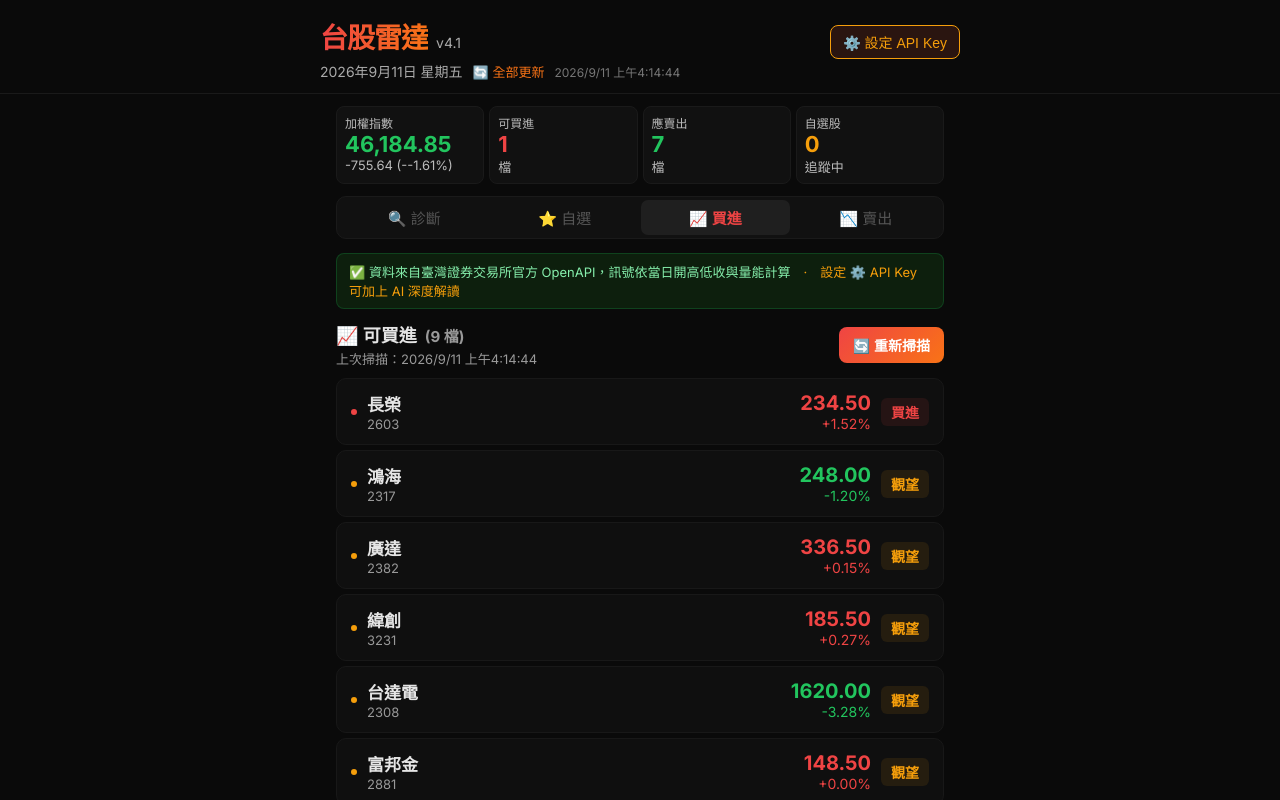
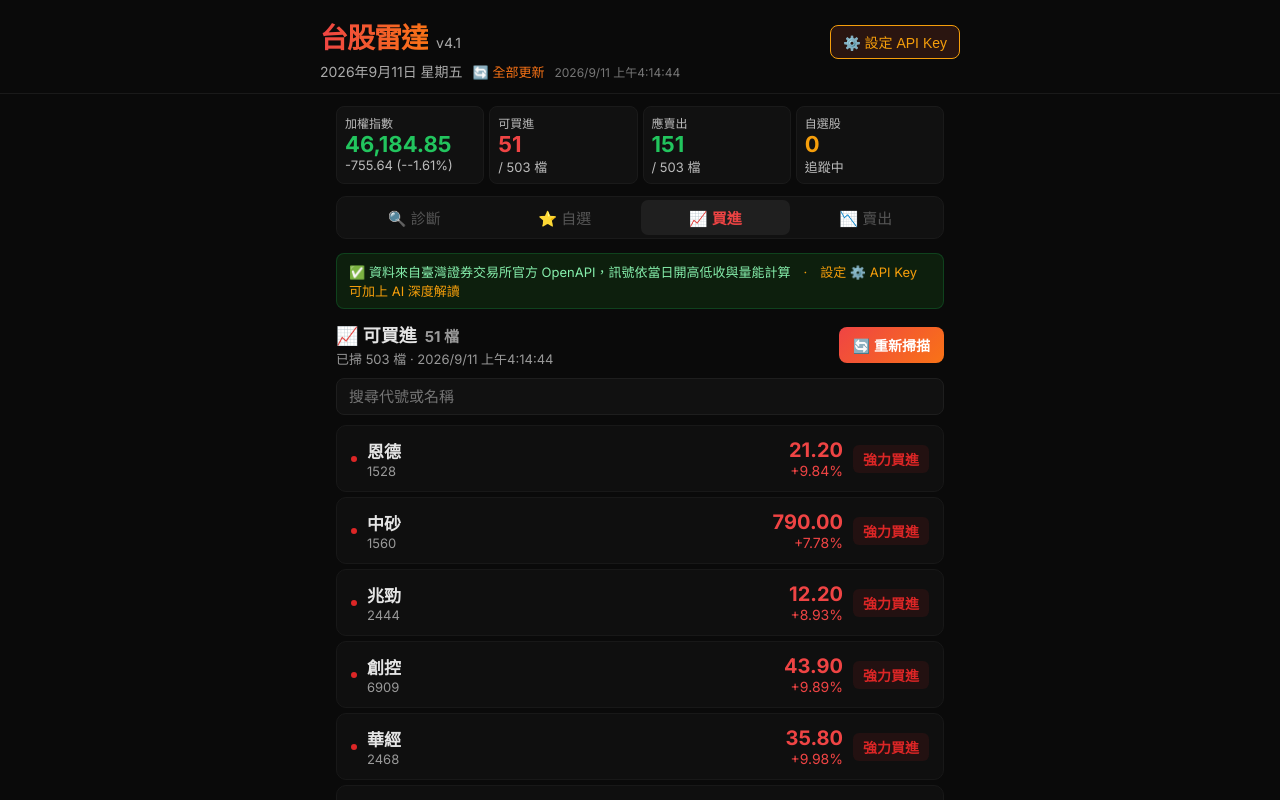
Before and after one commit to kevon6941-sketch/tw-stock-radar, a React (Vite) app: page / in a window 1280 px wide. Shown: the top 800 px of the page. Built offline with nearby package versions, Linux system fonts and the light colour scheme.

Commit message:
Enhance stock scanning with scan count tracking
Added scanCount state to track the number of stocks scanned. Updated filtering and display logic to show matched stocks and scan count.

```diff
--- a/src/App.jsx
+++ b/src/App.jsx
@@ -873,21 +873,29 @@
 const SCAN_STOCKS = ["2330 台積電", "2317 鴻海", "2454 聯發科", "2382 廣達", "3231 緯創", "2308 台達電", "2881 富邦金", "2882 國泰金", "2603 長榮", "3661 世芯-KY", "2345 智邦", "6669 緯穎", "2357 華碩", "2409 友達", "2002 中鋼", "6770 力積電"];
 
 function TabScan({ mode, watchlist, apiKey, scanState }) {
-  const { stocks, scanning: loading, scanError: progress, rawText, lastScan, scan } = scanState;
+  const { stocks, scanning: loading, scanError: progress, rawText, lastScan, scan, scanCount } = scanState;
   const [selected, setSelected] = useState(null);
-
+  const [search, setSearch] = useState("");
+  const [limit, setLimit] = useState(50);
 
   const verdictColors = { "強力買進": "#dc2626", "買進": "#ef4444", "觀望": "#f59e0b", "賣出": "#22c55e", "強力賣出": "#16a34a" };
-  const verdictScore = { "強力買進": 5, "買進": 4, "觀望": 3, "賣出": 2, "強力賣出": 1 };
 
-  const filtered = stocks.filter(s => {
-    if (mode === "buy" && (s.verdict === "賣出" || s.verdict === "強力賣出")) return false;
-    if (mode === "sell" && (s.verdict === "買進" || s.verdict === "強力買進" || s.verdict === "觀望")) return false;
+  const matched = stocks.filter(s => {
+    // 只顯示有明確訊號的（過濾掉觀望）
+    if (mode === "buy" && !(s.verdict === "買進" || s.verdict === "強力買進")) return false;
+    if (mode === "sell" && !(s.verdict === "賣出" || s.verdict === "強力賣出")) return false;
+    if (search) {
+      const q = search.trim();
+      if (!s.name?.includes(q) && !s.id?.includes(q)) return false;
+    }
     return true;
   }).sort((a, b) => {
-    if (mode === "buy") return (verdictScore[b.verdict] || 0) - (verdictScore[a.verdict] || 0);
-    return (verdictScore[a.verdict] || 0) - (verdictScore[b.verdict] || 0);
+    // 依訊號強度排序：買進由強到弱，賣出由弱到強
+    const as = a.score ?? 0, bs = b.score ?? 0;
+    return mode === "buy" ? bs - as : as - bs;
   });
+
+  const filtered = matched.slice(0, limit);
 
   const buyCount = stocks.filter(s => s.verdict === "買進" || s.verdict === "強力買進").length;
   const sellCount = stocks.filter(s => s.verdict === "賣出" || s.verdict === "強力賣出").length;
@@ -899,9 +907,13 @@
         <div>
           <div style={{ fontSize: 18, fontWeight: 700 }}>
             {mode === "buy" ? "📈 可買進" : "📉 應賣出"}
-            {stocks.length > 0 && <span style={{ fontSize: 15, color: "#999", marginLeft: 8 }}>({filtered.length} 檔)</span>}
+            {matched.length > 0 && <span style={{ fontSize: 15, color: "#999", marginLeft: 8 }}>{matched.length} 檔</span>}
           </div>
-          {lastScan && <div style={{ fontSize: 13, color: "#999", marginTop: 2 }}>上次掃描：{lastScan}</div>}
+          {lastScan && (
+            <div style={{ fontSize: 13, color: "#999", marginTop: 2 }}>
+              {scanCount ? `已掃 ${scanCount} 檔 · ` : ""}{lastScan}
+            </div>
+          )}
         </div>
         <button onClick={scan} disabled={loading}
           style={{ padding: "8px 14px", borderRadius: 8, border: "none", background: loading ? "#333" : "linear-gradient(135deg, #ef4444, #f97316)", color: "#fff", fontSize: 14, fontWeight: 600, cursor: loading ? "wait" : "pointer" }}>
@@ -909,14 +921,20 @@
         </button>
       </div>
 
+      {/* Search */}
+      {stocks.length > 0 && (
+        <input value={search} onChange={e => { setSearch(e.target.value); setLimit(50); }}
+          placeholder="搜尋代號或名稱"
+          style={{ width: "100%", background: "#111", border: "1px solid #1e1e1e", borderRadius: 8, padding: "9px 12px", color: "#e5e5e5", fontSize: 15, outline: "none", marginBottom: 10, boxSizing: "border-box" }} />
+      )}
 
 
       {/* Loading */}
       {loading && (
         <div style={{ padding: 36, textAlign: "center", background: "#111", borderRadius: 12, border: "1px solid #1e1e1e" }}>
           <div style={{ display: "inline-block", width: 36, height: 36, border: "3px solid #222", borderTopColor: "#ef4444", borderRadius: "50%", animation: "spin 0.8s linear infinite" }} />
-          <div style={{ marginTop: 12, fontSize: 15, color: "#ccc" }}>AI 正在掃描 16 檔熱門股…</div>
-          <div style={{ marginTop: 4, fontSize: 13, color: "#999" }}>搜尋最新股價、分析買賣訊號中</div>
+          <div style={{ marginTop: 12, fontSize: 15, color: "#ccc" }}>正在掃描全市場…</div>
+          <div style={{ marginTop: 4, fontSize: 13, color: "#999" }}>從證交所讀取全市場資料並計算訊號</div>
           <style>{`@keyframes spin { to { transform: rotate(360deg) } }`}</style>
         </div>
       )}
@@ -992,6 +1010,12 @@
               </div>
             );
           })}
+          {matched.length > filtered.length && (
+            <button onClick={() => setLimit(l => l + 50)}
+              style={{ padding: "12px 0", borderRadius: 10, border: "1px solid #2a2a2a", background: "#111", color: "#f97316", fontSize: 15, fontWeight: 600, cursor: "pointer", marginTop: 4 }}>
+              載入更多（還有 {matched.length - filtered.length} 檔）
+            </button>
+          )}
         </div>
       )}
 
@@ -1000,7 +1024,7 @@
         <div style={{ padding: 40, textAlign: "center", background: "#111", borderRadius: 12, border: "1px solid #1e1e1e" }}>
           <div style={{ fontSize: 32, marginBottom: 10 }}>{mode === "buy" ? "📈" : "📉"}</div>
           <div style={{ fontSize: 16, color: "#ccc", marginBottom: 6 }}>尚未掃描</div>
-          <div style={{ fontSize: 14, color: "#999" }}>點上方「開始掃描」，從證交所抓取 16 檔熱門股的真實收盤資料</div>
+          <div style={{ fontSize: 14, color: "#999" }}>點上方「開始掃描」，分析全上市約 1000 檔股票的真實收盤資料</div>
         </div>
       )}
     </div>
@@ -1027,6 +1051,7 @@
   const [rawText, setRawText] = useState("");
   const [lastScan, setLastScan] = useState(() => localStorage.getItem("tw-stock-scan-time") || "");
   const [grounded, setGrounded] = useState(() => localStorage.getItem("tw-stock-grounded") === "1");
+  const [scanCount, setScanCount] = useState(() => parseInt(localStorage.getItem("tw-stock-count")) || 0);
   const [priceMap, setPriceMap] = useState(() => {
     try { return JSON.parse(localStorage.getItem("tw-stock-pricemap")) || null; }
     catch { return null; }
@@ -1054,35 +1079,27 @@
     if (scanning) return;
     setScanning(true); setScanError(""); setRawText("");
     try {
-      // 1. 先從證交所抓真實股價
+      // 1. 從證交所抓全市場真實股價
       const fullMap = await fetchAllStockPrices();
+      const all = Object.values(fullMap);
 
-      // 只保留掃描清單 + 自選股的資料（避免 localStorage 爆掉）
-      const keep = new Set([
-        ...SCAN_STOCKS.map(s => s.split(" ")[0]),
-        ...watchlist.list.map(w => w.id),
-      ]);
-      const slim = {};
-      keep.forEach(c => { if (fullMap[c]) slim[c] = fullMap[c]; });
-      setPriceMap(slim);
-      try { localStorage.setItem("tw-stock-pricemap", JSON.stringify(slim)); } catch {}
+      // 2. 過濾：只留有流動性、正常價格的個股（排除權證、ETF零股等）
+      const MIN_VOLUME = 500000;   // 至少 500 張成交量
+      const tradable = all.filter(r =>
+        /^[1-9]\d{3}$/.test(r.code) &&    // 四碼純數字（排除權證、ETN）
+        r.close > 0 &&
+        r.volume >= MIN_VOLUME &&
+        r.high && r.low
+      );
 
-      const priceMapLocal = fullMap;
-      const rows = SCAN_STOCKS.map(s => {
-        const code = s.split(" ")[0];
-        const name = s.split(" ")[1];
-        const p = priceMapLocal[code];
-        return p ? { ...p, name: p.name || name } : { code, name, close: null };
-      }).filter(r => r.close !== null);
-
-      if (rows.length === 0) {
+      if (tradable.length === 0) {
         setScanError("證交所尚無今日資料（可能未開盤或非交易日）");
         setScanning(false);
         return;
       }
 
-      // 2. 用真實數據計算買賣訊號（不需 API Key）
-      const base = rows.map(r => {
+      // 3. 全部計算訊號
+      const scored = tradable.map(r => {
         const v = calcVerdict(r);
         return {
           id: r.code,
@@ -1091,56 +1108,28 @@
           change: (r.pct >= 0 ? "+" : "") + (r.pct?.toFixed(2) ?? "0") + "%",
           verdict: v.verdict,
           reason: v.reason,
+          score: v.score,
           sector: "",
           open: r.open, high: r.high, low: r.low, volume: r.volume,
         };
       });
-      setStocks(base);
+
+      setStocks(scored);
       setGrounded(true);
+      setScanCount(tradable.length);
 
-      // 3. 有 API Key 的話，請 AI 根據真實數據給判定
-      if (apiKey.hasKey) {
-        const dataLines = rows.map(r =>
-          `${r.code} ${r.name} 收盤${r.close} 開${r.open} 高${r.high} 低${r.low} 漲跌${r.change >= 0 ? "+" : ""}${r.change} (${r.pct?.toFixed(2)}%) 量${Math.round(r.volume / 1000)}張`
-        ).join("\n");
+      // 保留自選股的完整資料供追蹤頁使用
+      const keep = new Set(watchlist.list.map(w => w.id));
+      const slim = {};
+      keep.forEach(c => { if (fullMap[c]) slim[c] = fullMap[c]; });
+      setPriceMap(slim);
+      try { localStorage.setItem("tw-stock-pricemap", JSON.stringify(slim)); } catch {}
 
-        const { text } = await callAI(`以下是台灣證交所今日官方收盤資料，請根據這些真實數據給出買賣判定。
-
-${dataLines}
-
-輸出規則：每檔一行，欄位用半形直線 | 分隔，不要加編號或項目符號，不要其他說明文字。
-格式：代號|判定|理由|產業
-
-判定只能填：強力買進、買進、觀望、賣出、強力賣出
-理由用一句話（20字內），根據當日漲跌幅、開高低收型態、成交量來判斷
-
-直接輸出 ${rows.length} 行：`, apiKey.key, apiKey.provider);
-
-        setRawText(text);
-        const verdicts = ["強力買進", "強力賣出", "買進", "賣出", "觀望"];
-        const aiMap = {};
-        for (let rawLine of text.split("\n")) {
-          let line = rawLine.trim();
-          if (!line.includes("|")) continue;
-          line = line.replace(/^[\s\-\*>#`]+/, "").replace(/^\|/, "").replace(/\|$/, "").trim();
-          const parts = line.split("|").map(s => s.replace(/\*\*/g, "").trim());
-          const code = (parts[0].match(/\d{4}/) || [])[0];
-          if (!code) continue;
-          let verdict = "觀望", vi = -1;
-          for (let i = 0; i < parts.length; i++) {
-            const f = verdicts.find(v => parts[i].includes(v));
-            if (f) { verdict = f; vi = i; break; }
-          }
-          aiMap[code] = { verdict, reason: vi >= 0 ? (parts[vi + 1] || "") : "", sector: vi >= 0 ? (parts[vi + 2] || "") : "" };
-        }
-        const merged = base.map(b => aiMap[b.id] ? { ...b, ...aiMap[b.id] } : b);
-        setStocks(merged);
-        localStorage.setItem("tw-stock-scan", JSON.stringify(merged));
-      } else {
-        localStorage.setItem("tw-stock-scan", JSON.stringify(base));
-      }
-
+      // localStorage 只存訊號較強的，避免爆容量
+      const toSave = scored.filter(s => Math.abs(s.score) >= 2.5).slice(0, 300);
+      try { localStorage.setItem("tw-stock-scan", JSON.stringify(toSave)); } catch {}
       localStorage.setItem("tw-stock-grounded", "1");
+      localStorage.setItem("tw-stock-count", String(tradable.length));
       const t = new Date().toLocaleString("zh-TW");
       setLastScan(t);
       localStorage.setItem("tw-stock-scan-time", t);
@@ -1157,7 +1146,7 @@
     if (!index || stale) fetchIndex();
   }, [apiKey.hasKey]);
 
-  const scanState = { stocks, scanning, scanError, rawText, lastScan, scan };
+  const scanState = { stocks, scanning, scanError, rawText, lastScan, scan, scanCount };
   const buyCount = stocks.filter(s => s.verdict === "買進" || s.verdict === "強力買進").length;
   const sellCount = stocks.filter(s => s.verdict === "賣出" || s.verdict === "強力賣出").length;
 
@@ -1194,8 +1183,8 @@
         <div style={{ display: "grid", gridTemplateColumns: "1fr 1fr 1fr 1fr", gap: 5, margin: "12px 0" }}>
           {[
             { label: "加權指數", val: index?.value || "—", sub: index ? `${index.change} (${index.pct})` : (apiKey.hasKey ? "查詢中…" : "需設定 Key"), col: index?.pct?.startsWith("-") ? "#22c55e" : "#ef4444" },
-            { label: "可買進", val: stocks.length ? `${buyCount}` : "—", sub: stocks.length ? "檔" : (scanning ? "掃描中…" : "待掃描"), col: "#ef4444" },
-            { label: "應賣出", val: stocks.length ? `${sellCount}` : "—", sub: stocks.length ? "檔" : (scanning ? "掃描中…" : "待掃描"), col: "#22c55e" },
+            { label: "可買進", val: stocks.length ? `${buyCount}` : "—", sub: stocks.length ? `/ ${scanCount} 檔` : (scanning ? "掃描中…" : "待掃描"), col: "#ef4444" },
+            { label: "應賣出", val: stocks.length ? `${sellCount}` : "—", sub: stocks.length ? `/ ${scanCount} 檔` : (scanning ? "掃描中…" : "待掃描"), col: "#22c55e" },
             { label: "自選股", val: `${watchlist.list.length}`, sub: "追蹤中", col: "#f59e0b" },
           ].map((c, i) => (
             <div key={i} style={{ background: "#111", borderRadius: 8, padding: "7px 8px", border: "1px solid #1a1a1a" }}>
```
